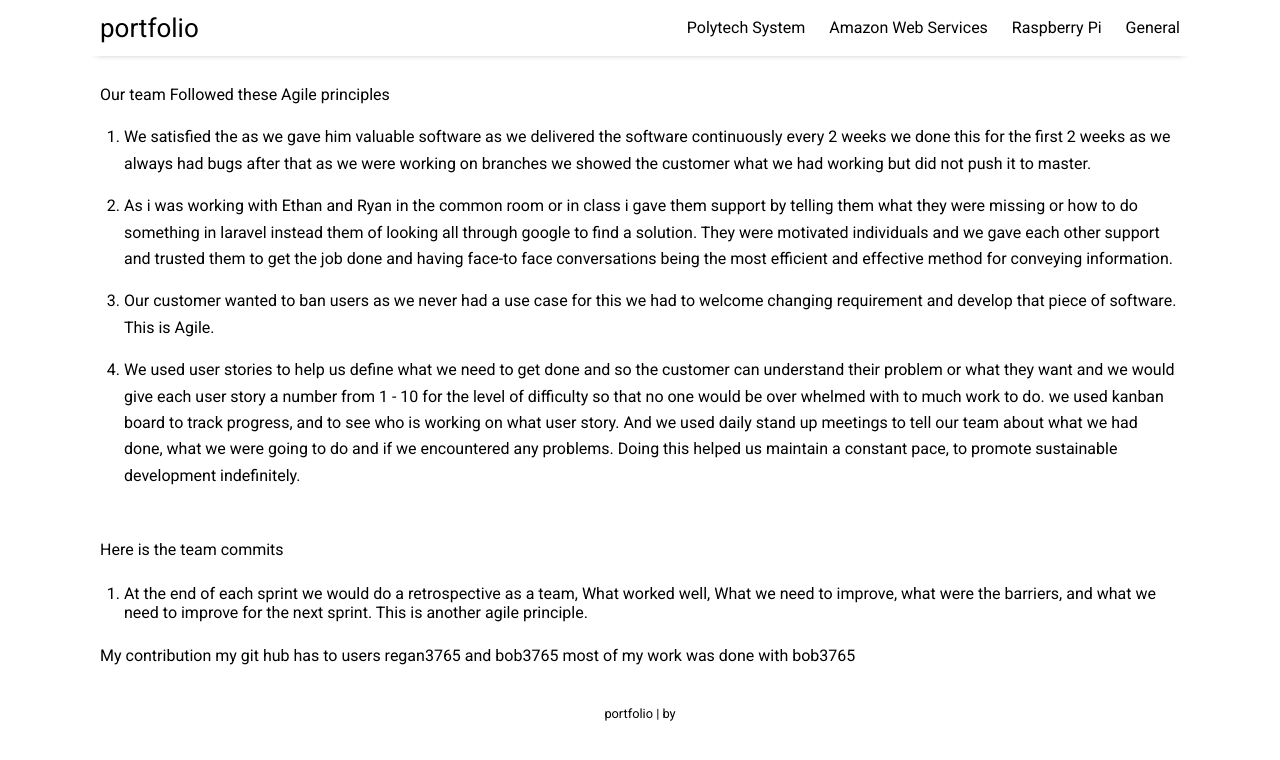
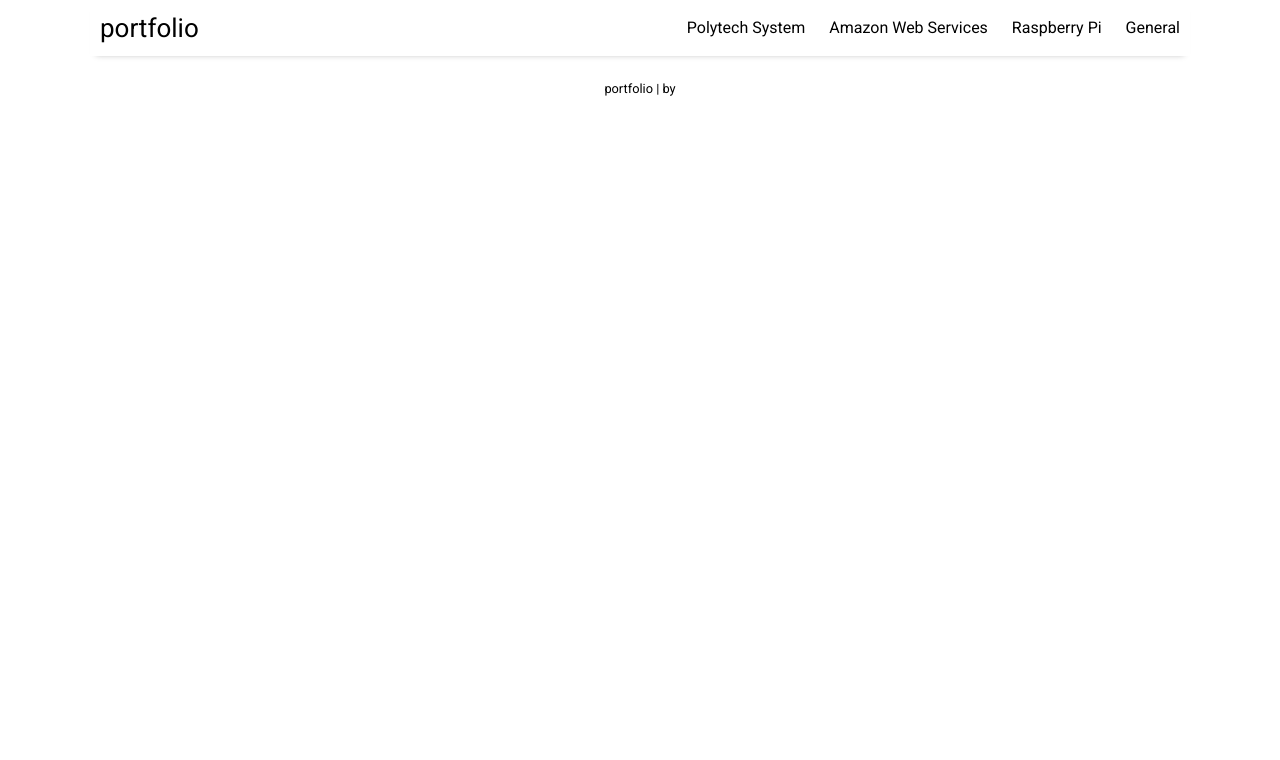
Before and after one commit to regan3765/portfolio, a Jekyll site: the page built from Temp/agile.md, in a window 1280 px wide. Shown: the top 760 px of the page. Built offline with Jekyll 4.4.1, drawn with Linux system fonts in a browser that asks for light colours; nearby versions of some CDN libraries.

Commit message:
updating

```diff
--- a/Temp/agile.md
+++ b/Temp/agile.md
@@ -2,36 +2,3 @@
 layout: default
 title: Agile
 ---
-
-Our team Followed these Agile principles
-
-1.  We satisfied the as we gave him valuable software as we delivered the software continuously every 2 weeks
-   we done this for the first 2 weeks as we always had bugs after that as we were working on branches we showed the customer what we had working but did not push it to master.
-
-2. As i was working with Ethan and Ryan in the common room or in class i gave them support by telling them what they were missing or how to do something in laravel instead them of looking all through google to find a solution.
-   They were motivated individuals and we gave each other support and trusted them to get the job done and having face-to face conversations being the most efficient and effective method for conveying information.
-
-
-3. Our customer wanted to ban users as we never had a use case for this we had to welcome changing requirement and develop that piece of software. This is Agile.
-
-
-4. We used user stories to help us define what we need to get done and so the customer can understand their problem or what they want and we would give each user story a number from 1 - 10 for the level of difficulty so that no one would be over whelmed with to much work to do.
-we used kanban board to track progress, and to see who is working on what user story.
-And we used daily stand up meetings to tell our team about what we had done, what we were going to do and if we encountered  any problems.
-Doing this helped us maintain a constant pace, to promote sustainable development indefinitely.
-
-  <img src="/individual-portfolio-19-2-bob3765/images/userStory.png" alt="" title="" width="1000" />
-
-  <img src="/individual-portfolio-19-2-bob3765/images/kanban.png" alt="" title="" width="400" />
-
-Here is the team commits
-  <img src="/individual-portfolio-19-2-bob3765/images/TeamCommits.png" alt="" title="" width="900" />
-
-
-5. At the end of each sprint we would do a retrospective as a team, What worked well, What we need to improve, what were the barriers, and what we need to improve for the next sprint. This is another agile principle.
-  <img src="/individual-portfolio-19-2-bob3765/images/Retrospective.png" alt="" title="" width="900" />
-
-
-My contribution
-my git hub has to users regan3765 and bob3765 most of my work was done with bob3765
-  <img src="/individual-portfolio-19-2-bob3765/images/Contribution.png" alt="" title="" width="600" />
```
Also changed, not shown: AWS/aws.md (+1 -6 lines), general/general.md (+0 -7 lines), polytech/polytech.md (+1 -6 lines), raspberry/raspberry.md (+1 -8 lines).
